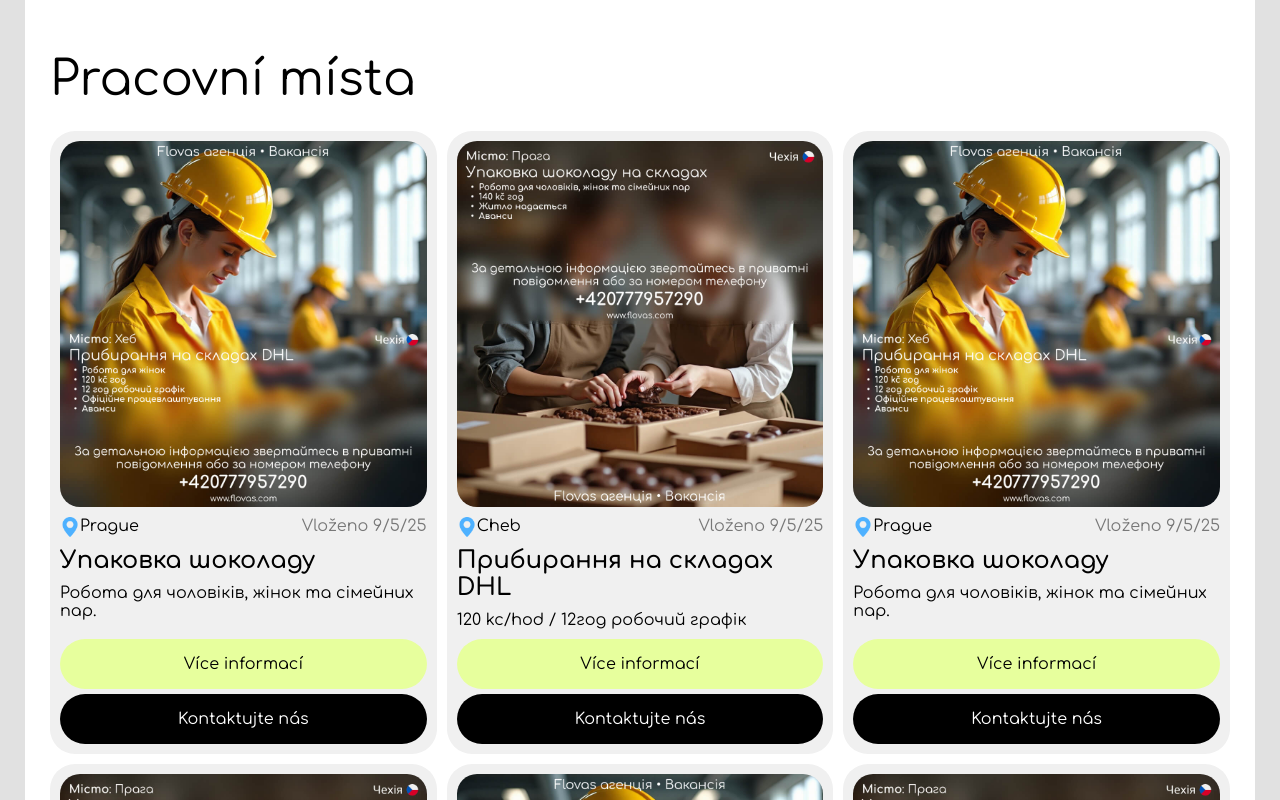
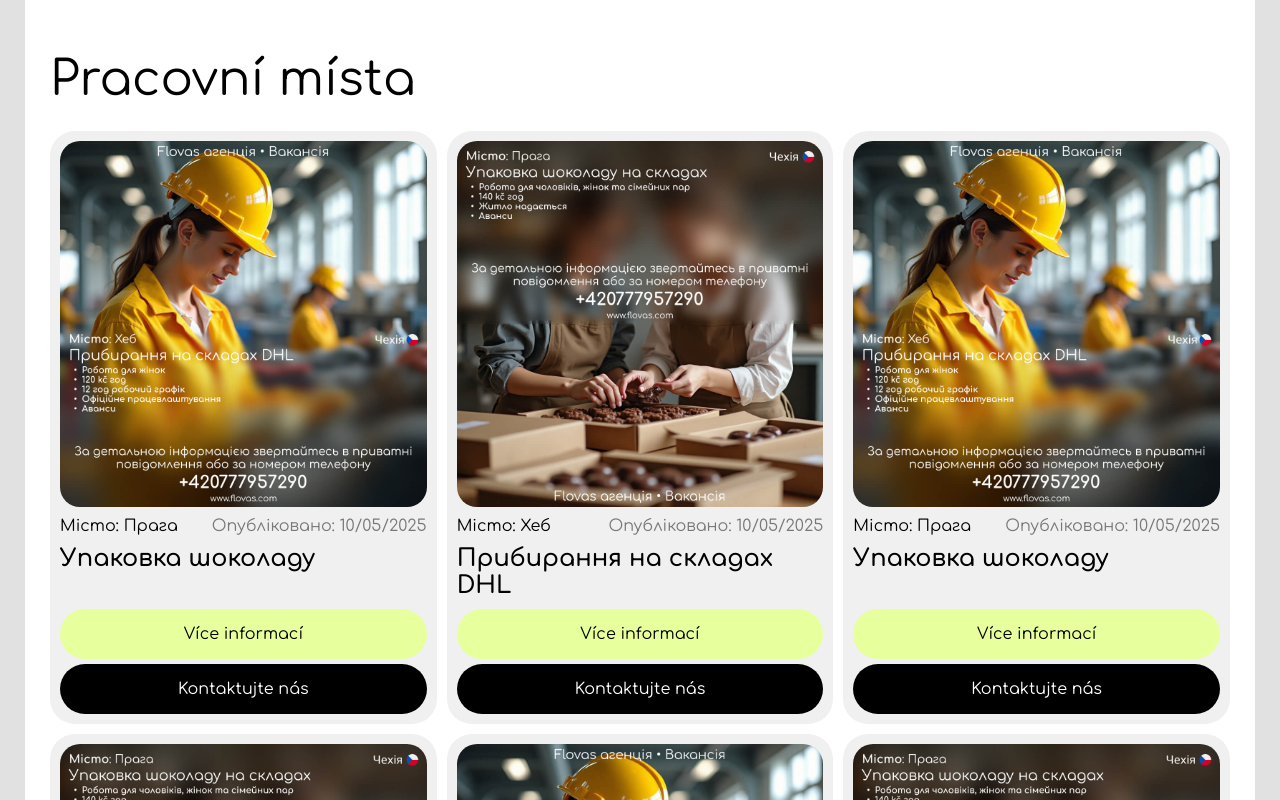
Before and after one commit to stepandordiai/flovas-agency, a React (Vite) app: page / in a window 1280 px wide. Shown: the part 540-1340 px from the top of the page. Built offline with nearby package versions, Linux system fonts and the light colour scheme.

Commit message:
v6.0.6 Update Vacancy and fix bugs

```diff
--- a/src/_variables.scss
+++ b/src/_variables.scss
@@ -1,6 +1,5 @@
 :root {
 	--accent-clr: #e7ff9d;
-	--secondary-clr: #4eb1ff;
 	--bg-clr: rgb(225, 225, 225);
 	--bg-lighter-clr: rgb(240, 240, 240);
 }
--- a/src/components/JobCard/JobCard.jsx
+++ /dev/null
@@ -1,51 +0,0 @@
-import { useTranslation } from "react-i18next";
-import { NavLink } from "react-router-dom";
-import pinIcon from "/icons/pin.png";
-import "./JobCard.scss";
-
-const JobCard = ({ job }) => {
-	const { t } = useTranslation();
-
-	// useEffect(() => {
-	// 	document.querySelectorAll(".job-card__contact-us-link").forEach((btn) => {
-	// 		btn.addEventListener("click", () => {
-	// 			document
-	// 				.querySelector(".contact-us")
-	// 				.classList.add("contact-us--active");
-	// 			document
-	// 				.querySelector(".bg-curtain")
-	// 				.classList.add("bg-curtain--active");
-	// 		});
-	// 	});
-	// }, []);
-	return (
-		<>
-			<div className={"job-card"}>
-				{/* All images are compressed */}
-				<img className={"job-card__img"} src={job.img} alt="" loading="lazy" />
-				<div className={"job-card__header"}>
-					<p>
-						<img width={20} src={pinIcon} alt="" />
-						{job.place}
-					</p>
-					<p className={"job-card__date"}>
-						Vloženo 9/5/25
-						{/* {job.createdAt.slice(0, 10)} */}
-					</p>
-				</div>
-				<p className={"job-card__title"}>{job.title}</p>
-				<p style={{ marginBottom: 10 }}>{job.details}</p>
-				<div className="job-card__link-container">
-					<NavLink className={"job-card__link"} to={"job-page"}>
-						{t("more_info_btn")}
-					</NavLink>
-					<a className={"job-card__tel-link"} href="tel:+420777957290">
-						{t("contact_us_title")}
-					</a>
-				</div>
-			</div>
-		</>
-	);
-};
-
-export default JobCard;
--- a/src/components/Jobs/Jobs.jsx
+++ b/src/components/Jobs/Jobs.jsx
@@ -1,7 +1,7 @@
 import { useTranslation } from "react-i18next";
 import React, { useState, useEffect } from "react";
 // import axios from "axios";
-import JobCard from "../../components/JobCard/JobCard";
+import Vacancy from "../../components/Vacancy/Vacancy";
 import data from "./../../data/jobs.json";
 import "./Jobs.scss";
 
@@ -41,8 +41,8 @@ const Jobs = () => {
 				</div>
 			) : ( */}
 			<div className={"jobs-container"}>
-				{data.map((job, index) => {
-					return <JobCard key={index} job={job} />;
+				{data.map((vacancy, index) => {
+					return <Vacancy key={index} vacancy={vacancy} />;
 				})}
 			</div>
 			{/* )} */}
--- /dev/null
+++ b/src/components/Vacancy/Vacancy.jsx
@@ -0,0 +1,48 @@
+import { useTranslation } from "react-i18next";
+import { NavLink } from "react-router-dom";
+import "./Vacancy.scss";
+
+const Vacancy = ({ vacancy }) => {
+	const { t } = useTranslation();
+
+	const { img, place, title } = vacancy;
+
+	// useEffect(() => {
+	// 	document.querySelectorAll(".vacancy__contact-us-link").forEach((btn) => {
+	// 		btn.addEventListener("click", () => {
+	// 			document
+	// 				.querySelector(".contact-us")
+	// 				.classList.add("contact-us--active");
+	// 			document
+	// 				.querySelector(".bg-curtain")
+	// 				.classList.add("bg-curtain--active");
+	// 		});
+	// 	});
+	// }, []);
+	return (
+		<>
+			<div className={"vacancy"}>
+				{/* All images are compressed */}
+				<img className={"vacancy__img"} src={img} alt="" loading="lazy" />
+				<div className={"vacancy__header"}>
+					<p>Місто: {place}</p>
+					<p className={"vacancy__date"}>
+						Опубліковано: 10/05/2025
+						{/* {job.createdAt.slice(0, 10)} */}
+					</p>
+				</div>
+				<p className={"vacancy__title"}>{title}</p>
+				<div className="vacancy__link-container">
+					<NavLink className={"vacancy__link"} to={"job-page"}>
+						{t("more_info_btn")}
+					</NavLink>
+					<a className={"vacancy__tel-link"} href="tel:+420777957290">
+						{t("contact_us_title")}
+					</a>
+				</div>
+			</div>
+		</>
+	);
+};
+
+export default Vacancy;
--- a/src/components/JobCard/JobCard.scss
+++ b/src/components/Vacancy/Vacancy.scss
@@ -1,6 +1,6 @@
 @use "./../../mixins" as *;
 
-.job-card {
+.vacancy {
 	display: flex;
 	flex-direction: column;
 	background: var(--bg-lighter-clr);
@@ -8,29 +8,29 @@
 	border-radius: 25px;
 }
 
-.job-card__img {
+.vacancy__img {
 	border-radius: 20px;
 	margin-bottom: 10px;
 	aspect-ratio: 1/1;
 }
 
-.job-card__header {
+.vacancy__header {
 	display: flex;
 	justify-content: space-between;
 	margin-bottom: 10px;
 }
 
-.job-card__date {
+.vacancy__date {
 	color: rgba(0, 0, 0, 0.5);
 }
 
-.job-card__title {
+.vacancy__title {
 	font-size: 1.5rem;
 	font-weight: 600;
 	margin-bottom: 10px;
 }
 
-.job-card__link-container {
+.vacancy__link-container {
 	margin-top: auto;
 	display: flex;
 	flex-direction: column;
@@ -42,7 +42,7 @@
 	}
 }
 
-.job-card__link {
+.vacancy__link {
 	@include grid-center;
 	background: var(--accent-clr);
 	color: #000;
@@ -56,7 +56,7 @@
 	}
 }
 
-.job-card__tel-link {
+.vacancy__tel-link {
 	@include grid-center;
 	background: #000;
 	color: #fff;
--- a/src/data/jobs.json
+++ b/src/data/jobs.json
@@ -2,42 +2,42 @@
 	{
 		"title": "Упаковка шоколаду",
 		"date": "Vloženo před 38 minutami zpět",
-		"place": "Prague",
+		"place": "Прага",
 		"details": "Робота для чоловіків, жінок та сімейних пар.",
 		"img": "/job-img/02.jpg"
 	},
 	{
 		"title": "Прибирання на складах DHL",
 		"date": "Vloženo před 28 minutami zpět",
-		"place": "Cheb",
+		"place": "Хеб",
 		"details": "120 kc/hod / 12год робочий графік",
 		"img": "/job-img/01.jpg"
 	},
 	{
 		"title": "Упаковка шоколаду",
 		"date": "Vloženo před 38 minutami zpět",
-		"place": "Prague",
+		"place": "Прага",
 		"details": "Робота для чоловіків, жінок та сімейних пар.",
 		"img": "/job-img/02.jpg"
 	},
 	{
 		"title": "Прибирання на складах DHL",
 		"date": "Vloženo před 28 minutami zpět",
-		"place": "Cheb",
+		"place": "Хеб",
 		"details": "120 kc/hod / 12год робочий графік",
 		"img": "/job-img/01.jpg"
 	},
 	{
 		"title": "Упаковка шоколаду",
 		"date": "Vloženo před 38 minutami zpět",
-		"place": "Prague",
+		"place": "Прага",
 		"details": "Робота для чоловіків, жінок та сімейних пар.",
 		"img": "/job-img/02.jpg"
 	},
 	{
 		"title": "Прибирання на складах DHL",
 		"date": "Vloženo před 28 minutami zpět",
-		"place": "Cheb",
+		"place": "Хеб",
 		"details": "120 kc/hod / 12год робочий графік",
 		"img": "/job-img/01.jpg"
 	}
--- a/src/pages/Home/Home.scss
+++ b/src/pages/Home/Home.scss
@@ -47,14 +47,12 @@
 	flex-direction: column;
 	background: #fff;
 	border-radius: 25px;
-	// padding: 100px 25px 25px;
 	overflow: hidden;
 	margin-top: 75px;
 	min-height: calc(100vh - 100px);
 	transition: all 0.5s;
 }
 
-// 149.67px menu height
 .home-inner--active {
 	margin-top: calc(249.67px - 75px) !important;
 }
@@ -89,11 +87,13 @@
 	@include flex-center;
 	height: 76.67px;
 	overflow: hidden;
+	background: var(--accent-clr);
+	border-radius: 25px;
 
 	span {
 		position: absolute;
 		transform: translateY(76.67px);
-		color: var(--secondary-clr);
+		color: #000;
 	}
 
 	span[data-show] {
```
Also changed, not shown: public/icons/pin.png (deleted).
